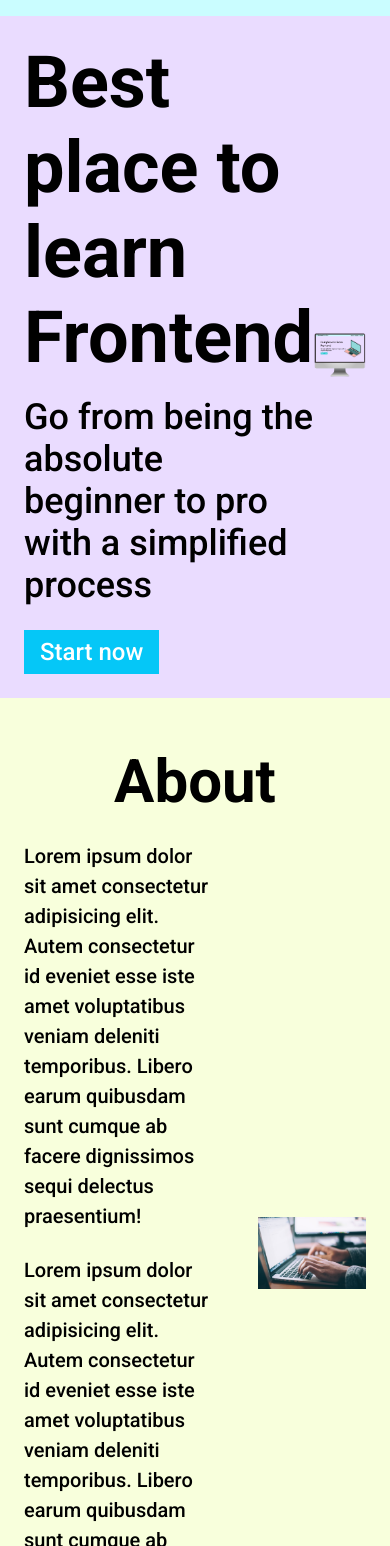
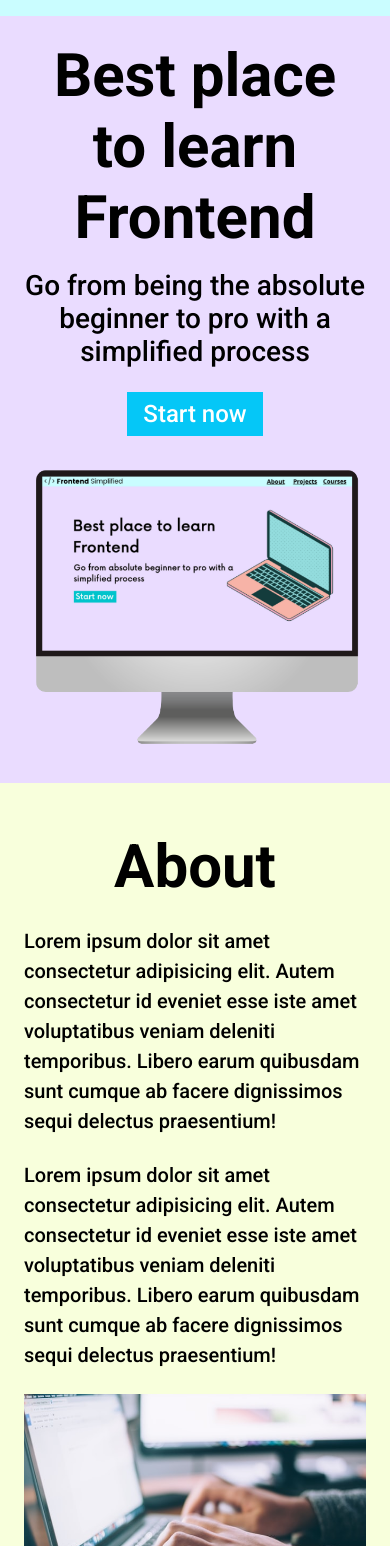
Before and after one commit to anguy042/FrontEnd-Mini-Project, a plain HTML site: page index.html in a window 390 px wide. Shown: the part 54-1600 px from the top of the page. Drawn offline with Linux system fonts and the light colour scheme.

Commit message:
css update for small devices

```diff
--- a/index.html
+++ b/index.html
@@ -20,12 +20,12 @@
 
       <header>
           <div class="row">
-        <div>
+        <div class="home__description">
           <h1>Best place to learn Frontend</h1>
           <p class="subheader">
             Go from being the absolute beginner to pro with a simplified process
           </p>
-          <button>Start now</button>
+          <button class="home__description--button">Start now</button>
         </div>
         <figure>
           <img src="./assets/laptop.png" alt="Homepage Image" />
--- a/style.css
+++ b/style.css
@@ -130,6 +130,7 @@ form{
     display: flex;
     flex-direction: column;
     margin: 0 auto;
+    padding: 0 24px;
 }
 
 input,textarea{
@@ -162,3 +163,67 @@ footer{
 .footer__link{
     padding: 0 16px;
 }
+
+/* for small phones, tab lets, large smart phones */
+
+@media(max-width: 728px){
+ .row{
+     flex-direction: column;
+ }
+
+ .home__description {
+     margin-bottom: 24px;
+     display: flex;
+     flex-direction: column;
+     align-items: center;
+ }
+
+.home__description--button{
+    max-width: 240px;
+}
+
+h1{
+    text-align: center;
+    font-size: 60px;
+}
+
+.subheader{
+    text-align: center;
+    font-size: 28px;
+}
+
+.section__description{
+    flex-direction: column;
+}
+
+.section__description--wrapper{
+    width: 100%;
+}
+
+.about__img--wrapper{
+    width: 100%;
+}
+
+#discord .section__description{
+    flex-direction: column-reverse;
+}
+
+footer{
+    padding: 48px 24px;
+}
+.footer__logo{
+    max-width: 360px;
+}
+
+.footer__link{
+    padding: 0 4px;
+    font-size: 18x;
+}
+
+.footer__links{
+    margin-bottom: 24px;
+}
+
+
+
+}
```
